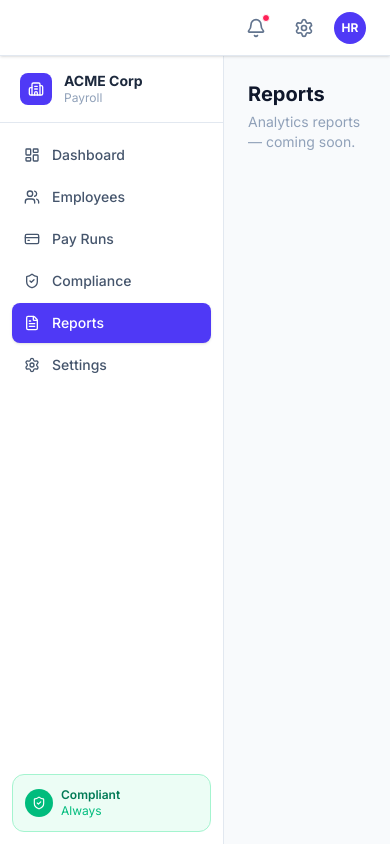
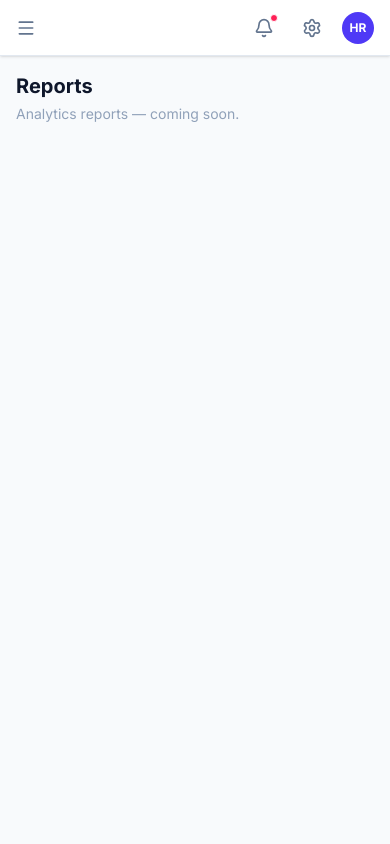
Before and after one commit to kaushik552k/salary-management-system, a Next.js app in the folder frontend/: page /reports in a window 390 px wide. Built offline with nearby package versions, Linux system fonts and the light colour scheme.

Commit message:
(refactor/UI): Add framer-motion to add smooth animations and added mobile responsiveness

```diff
--- a/frontend/app/layout.tsx
+++ b/frontend/app/layout.tsx
@@ -2,8 +2,7 @@ import type { Metadata } from 'next';
 import { Inter } from 'next/font/google';
 import './globals.css';
 import Providers from './providers';
-import Sidebar from '@/components/layout/Sidebar';
-import TopNavbar from '@/components/layout/TopNavbar';
+import AppLayout from '@/components/layout/AppLayout';
 
 const inter = Inter({ subsets: ['latin'] });
 
@@ -17,13 +16,9 @@ export default function RootLayout({ children }: { children: React.ReactNode })
     <html lang="en" className="h-full">
       <body className={`${inter.className} h-full bg-slate-50 text-slate-900 flex flex-col`}>
         <Providers>
-          <TopNavbar />
-          <div className="flex flex-1 min-h-0">
-            <Sidebar />
-            <main className="flex-1 overflow-auto">
-              {children}
-            </main>
-          </div>
+          <AppLayout>
+            {children}
+          </AppLayout>
         </Providers>
       </body>
     </html>
--- a/frontend/app/pay-runs/page.tsx
+++ b/frontend/app/pay-runs/page.tsx
@@ -6,6 +6,7 @@ import { useEmployees } from '@/hooks/use-employees';
 import { formatINR, formatINRFull } from '@/lib/utils';
 import { Employee } from '@/lib/api';
 import { Download, CalendarClock, Users, Wallet, BadgeCheck, X, AlertCircle } from 'lucide-react';
+import { PageTransition, StaggerContainer, StaggerItem } from '@/components/ui/animations';
 
 function computePayroll(e: Employee) {
   const monthly = e.baseSalary / 12;
@@ -45,9 +46,9 @@ export default function PayRunsPage() {
   const avgNet = empList.length > 0 ? totalNet / empList.length : 0;
 
   return (
-    <div className="p-6 space-y-6">
+    <PageTransition className="p-4 sm:p-6 lg:p-8 space-y-6">
       {/* Header */}
-      <div className="flex items-center justify-between">
+      <div className="flex flex-col sm:flex-row sm:items-center justify-between gap-4">
         <div>
           <div className="flex items-center gap-3">
             <h1 className="text-xl font-bold text-slate-900">Regular Payroll</h1>
@@ -108,7 +109,7 @@ export default function PayRunsPage() {
       )}
 
       {/* Summary Cards */}
-      <div className="grid grid-cols-1 md:grid-cols-3 gap-4">
+      <StaggerContainer className="grid grid-cols-1 sm:grid-cols-2 md:grid-cols-3 gap-4">
         <div className="bg-white border border-slate-200 rounded-xl p-5 shadow-sm">
           <div className="flex items-center gap-3">
             <div className="w-9 h-9 rounded-xl bg-indigo-50 flex items-center justify-center">
@@ -143,19 +144,19 @@ export default function PayRunsPage() {
           </div>
           <p className="text-xs text-slate-400 ml-12">{summary?.activeEmployees?.toLocaleString('en-IN')} Employees</p>
         </div>
-      </div>
+      </StaggerContainer>
 
       {/* Taxes & Deductions Summary */}
       <div className="bg-white border border-slate-200 rounded-xl p-5 shadow-sm">
         <h3 className="text-sm font-semibold text-slate-700 mb-3">Taxes & Deductions</h3>
-        <div className="grid grid-cols-3 gap-6">
+        <StaggerContainer className="grid grid-cols-1 sm:grid-cols-3 gap-4 sm:gap-6">
           {components?.slice(2, 5).map((c) => (
-            <div key={c.component}>
+            <StaggerItem key={c.component}>
               <p className="text-xs text-slate-400 uppercase tracking-wide">{c.component}</p>
               <p className="text-lg font-bold text-slate-800 mt-0.5 tabular-nums">{formatINR(c.amountINR)}</p>
-            </div>
+            </StaggerItem>
           ))}
-        </div>
+        </StaggerContainer>
       </div>
 
       {/* Tabs */}
@@ -230,6 +231,6 @@ export default function PayRunsPage() {
           </div>
         </div>
       </div>
-    </div>
+    </PageTransition>
   );
 }
--- a/frontend/app/reports/page.tsx
+++ b/frontend/app/reports/page.tsx
@@ -1,9 +1,11 @@
 'use client';
+import { PageTransition } from '@/components/ui/animations';
+
 export default function ReportsPage() {
   return (
-    <div className="p-6">
+    <PageTransition className="p-4 sm:p-6 lg:p-8">
       <h1 className="text-xl font-bold text-slate-900">Reports</h1>
       <p className="text-slate-400 text-sm mt-1">Analytics reports — coming soon.</p>
-    </div>
+    </PageTransition>
   );
 }
--- /dev/null
+++ b/frontend/components/layout/AppLayout.tsx
@@ -0,0 +1,21 @@
+'use client';
+
+import { useState } from 'react';
+import Sidebar from './Sidebar';
+import TopNavbar from './TopNavbar';
+
+export default function AppLayout({ children }: { children: React.ReactNode }) {
+  const [sidebarOpen, setSidebarOpen] = useState(false);
+
+  return (
+    <div className="flex flex-col h-full bg-slate-50 text-slate-900">
+      <TopNavbar onMenuClick={() => setSidebarOpen(true)} />
+      <div className="flex flex-1 min-h-0 relative">
+        <Sidebar isOpen={sidebarOpen} onClose={() => setSidebarOpen(false)} />
+        <main className="flex-1 overflow-auto">
+          {children}
+        </main>
+      </div>
+    </div>
+  );
+}
--- a/frontend/components/layout/Sidebar.tsx
+++ b/frontend/components/layout/Sidebar.tsx
@@ -4,9 +4,10 @@ import Link from 'next/link';
 import { usePathname } from 'next/navigation';
 import {
   LayoutDashboard, Users, CreditCard, FileText,
-  Settings, ShieldCheck, Building2,
+  Settings, ShieldCheck, Building2, X
 } from 'lucide-react';
 import { cn } from '@/lib/utils';
+import { motion, AnimatePresence } from 'framer-motion';
 
 const NAV_ITEMS = [
   { href: '/dashboard', label: 'Dashboard', icon: LayoutDashboard },
@@ -17,13 +18,14 @@ const NAV_ITEMS = [
   { href: '/settings', label: 'Settings', icon: Settings },
 ];
 
-export default function Sidebar() {
+export default function Sidebar({ isOpen, onClose }: { isOpen?: boolean; onClose?: () => void }) {
   const pathname = usePathname();
 
-  return (
-    <aside className="w-56 shrink-0 bg-white border-r border-slate-200 flex flex-col h-full">
+  const SidebarContent = (
+    <div className="w-64 md:w-56 h-full bg-white border-r border-slate-200 flex flex-col shadow-xl md:shadow-none">
       {/* Logo */}
-      <div className="flex items-center gap-3 px-5 py-4 border-b border-slate-200">
+      <div className="flex items-center justify-between px-5 py-4 border-b border-slate-200">
+        <div className="flex items-center gap-3">
           <div className="w-8 h-8 rounded-lg bg-indigo-600 flex items-center justify-center shrink-0">
             <Building2 className="w-4 h-4 text-white" />
           </div>
@@ -32,9 +34,16 @@ export default function Sidebar() {
             <p className="text-xs text-slate-400">Payroll</p>
           </div>
         </div>
+        {/* Mobile Close Button */}
+        {onClose && (
+          <button onClick={onClose} className="md:hidden p-1 text-slate-400 hover:text-slate-600 rounded-lg hover:bg-slate-100">
+            <X className="w-5 h-5" />
+          </button>
+        )}
+      </div>
 
       {/* Navigation */}
-      <nav className="flex-1 px-3 py-3 space-y-0.5">
+      <nav className="flex-1 px-3 py-3 space-y-1 overflow-y-auto">
         {NAV_ITEMS.map(({ href, label, icon: Icon }) => {
           const isActive =
             href === '/employees'
@@ -45,6 +54,7 @@ export default function Sidebar() {
             <Link
               key={href}
               href={href}
+              onClick={() => onClose?.()}
               className={cn(
                 'flex items-center gap-3 px-3 py-2.5 rounded-lg text-sm font-medium transition-all',
                 isActive
@@ -71,6 +81,40 @@ export default function Sidebar() {
           </div>
         </div>
       </div>
+    </div>
+  );
+
+  return (
+    <>
+      {/* Desktop Sidebar (Always visible) */}
+      <aside className="hidden md:flex flex-col h-full shrink-0">
+        {SidebarContent}
       </aside>
+
+      {/* Mobile Sidebar (Animated Drawer) */}
+      <AnimatePresence>
+        {isOpen && (
+          <>
+            <motion.div
+              initial={{ opacity: 0 }}
+              animate={{ opacity: 1 }}
+              exit={{ opacity: 0 }}
+              transition={{ duration: 0.2 }}
+              onClick={onClose}
+              className="md:hidden fixed inset-0 z-40 bg-slate-900/50 backdrop-blur-sm"
+            />
+            <motion.aside
+              initial={{ x: '-100%' }}
+              animate={{ x: 0 }}
+              exit={{ x: '-100%' }}
+              transition={{ type: 'spring', damping: 25, stiffness: 200 }}
+              className="md:hidden fixed inset-y-0 left-0 z-50 flex"
+            >
+              {SidebarContent}
+            </motion.aside>
+          </>
+        )}
+      </AnimatePresence>
+    </>
   );
 }
--- a/frontend/components/layout/TopNavbar.tsx
+++ b/frontend/components/layout/TopNavbar.tsx
@@ -1,6 +1,6 @@
 'use client';
 
-import { Bell, Settings, X, CheckCircle, AlertCircle, Clock } from 'lucide-react';
+import { Bell, Settings, X, CheckCircle, AlertCircle, Clock, Menu } from 'lucide-react';
 import { useState, useRef, useEffect } from 'react';
 
 const DUMMY_NOTIFICATIONS = [
@@ -9,7 +9,7 @@ const DUMMY_NOTIFICATIONS = [
   { id: 3, title: 'Compliance alert', desc: 'Missing PAN details for 3 employees.', time: '1 day ago', type: 'warning', icon: AlertCircle },
 ];
 
-export default function TopNavbar() {
+export default function TopNavbar({ onMenuClick }: { onMenuClick?: () => void }) {
   const [showNotifications, setShowNotifications] = useState(false);
   const [showSettings, setShowSettings] = useState(false);
   const notifRef = useRef<HTMLDivElement>(null);
@@ -24,7 +24,15 @@ export default function TopNavbar() {
     return () => document.removeEventListener('mousedown', handleClickOutside);
   }, []);
   return (
-    <header className="h-14 bg-white border-b border-slate-200 flex items-center px-6 gap-4 shrink-0 z-10 shadow-sm">
+    <header className="h-14 bg-white border-b border-slate-200 flex items-center px-4 sm:px-6 gap-4 shrink-0 z-10 shadow-sm">
+      {/* Mobile Menu Toggle */}
+      <button
+        onClick={onMenuClick}
+        className="md:hidden p-2 -ml-2 rounded-lg text-slate-500 hover:bg-slate-100 transition-colors"
+      >
+        <Menu className="w-5 h-5" />
+      </button>
+
       {/* Spacer */}
       <div className="flex-1" />
 
--- /dev/null
+++ b/frontend/components/ui/animations.tsx
@@ -0,0 +1,62 @@
+'use client';
+
+import { motion, HTMLMotionProps } from 'framer-motion';
+
+// Industry standard subtle fade and slide up for page transitions (e.g. Vercel, Linear)
+export function PageTransition({ children, className, ...rest }: HTMLMotionProps<"div">) {
+  return (
+    <motion.div
+      initial={{ opacity: 0, y: 10 }}
+      animate={{ opacity: 1, y: 0 }}
+      exit={{ opacity: 0, y: -10 }}
+      transition={{ duration: 0.25, ease: [0.22, 1, 0.36, 1] }}
+      className={className}
+      {...rest}
+    >
+      {children}
+    </motion.div>
+  );
+}
+
+// Parent container that staggers its children
+export function StaggerContainer({ children, className, ...rest }: HTMLMotionProps<"div">) {
+  return (
+    <motion.div
+      initial="hidden"
+      animate="visible"
+      variants={{
+        hidden: { opacity: 0 },
+        visible: {
+          opacity: 1,
+          transition: {
+            staggerChildren: 0.05,
+          },
+        },
+      }}
+      className={className}
+      {...rest}
+    >
+      {children}
+    </motion.div>
+  );
+}
+
+// Child item meant to be used inside StaggerContainer
+export function StaggerItem({ children, className, ...rest }: HTMLMotionProps<"div">) {
+  return (
+    <motion.div
+      variants={{
+        hidden: { opacity: 0, y: 10 },
+        visible: {
+          opacity: 1,
+          y: 0,
+          transition: { duration: 0.3, ease: 'easeOut' },
+        },
+      }}
+      className={className}
+      {...rest}
+    >
+      {children}
+    </motion.div>
+  );
+}
--- a/frontend/package.json
+++ b/frontend/package.json
@@ -22,6 +22,7 @@
     "@tanstack/react-table": "^8.21.3",
     "class-variance-authority": "^0.7.1",
     "clsx": "^2.1.1",
+    "framer-motion": "^13.4.2",
     "lucide-react": "^1.47.0",
     "next": "16.3.6",
     "react": "19.2.8",
```
Also changed, not shown: frontend/app/dashboard/page.tsx (+14 -13 lines), frontend/app/employees/EmployeesTable.tsx (+17 -8 lines), 1 other file (tests, documents, lock files or other folders). Lines whose indentation alone changed are shown as unchanged.
